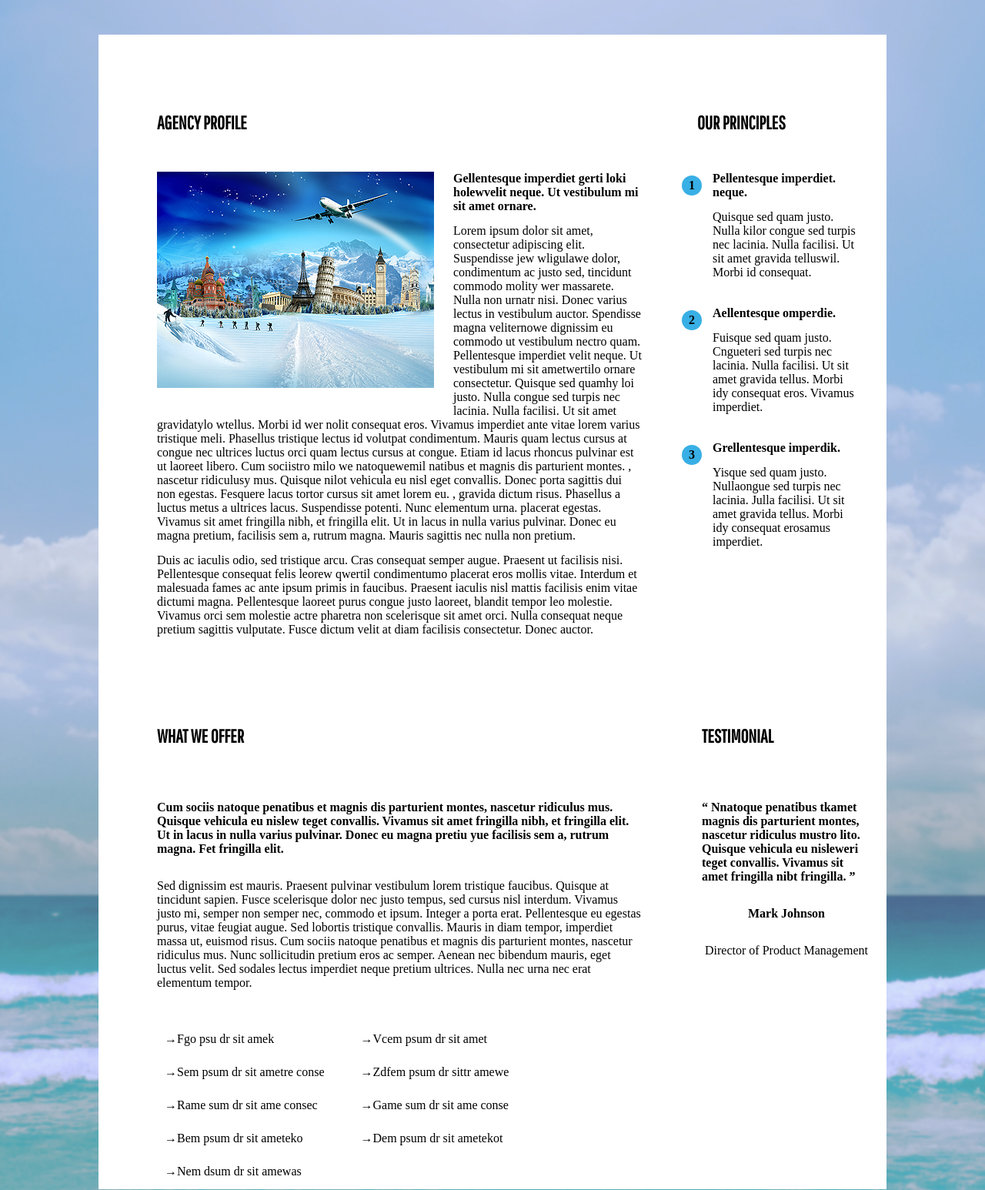
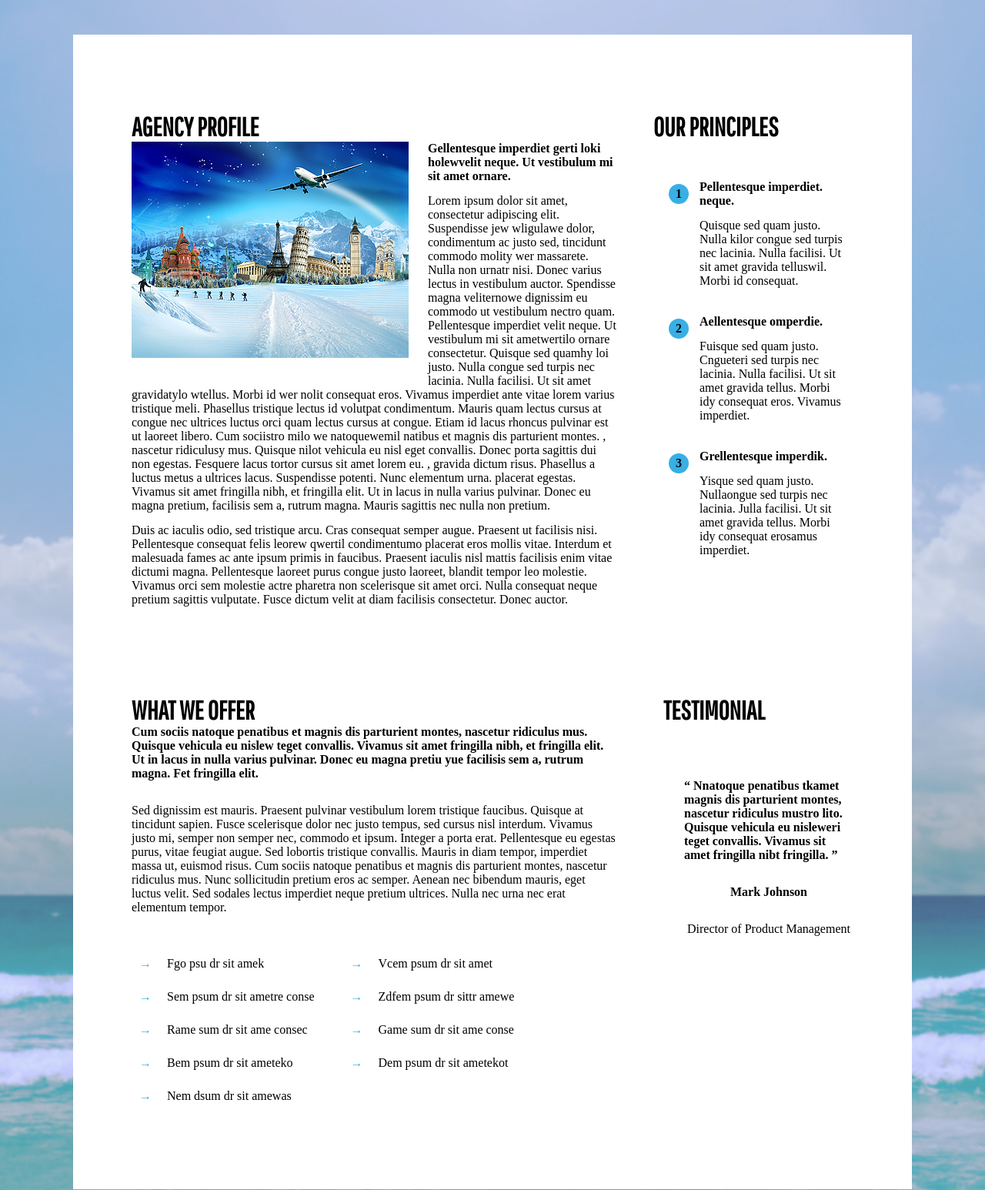
Before and after one commit to Alexandr-fly-code/module-4, a plain HTML site: page Homevork/index.html in a window 1280 px wide. Shown: the top 1546 px of the page at 77% size. Drawn offline with Linux system fonts and the light colour scheme; files whose address does not match are found by name.

Commit message:
Homework DONE

```diff
--- a/Homevork/index.html
+++ b/Homevork/index.html
@@ -9,7 +9,7 @@
     <link rel="stylesheet" href="styles/styles.css">
 </head>
 <body class="fon">
-    <div class="wrapper">
+    <div class="wrapper" >
 
             <div > <!--  class="clearfix" -->
 
@@ -30,7 +30,7 @@
             </div>
 
             <div class="block-right">
-            <h2 class="paragraph-one">Our Principles</h2>
+            <h2 class="paragraph-one mleft-one">Our Principles</h2>
                 <ul>
                     <li class="list">Pellentesque imperdiet. neque.
                     </li>
@@ -73,7 +73,7 @@
             </div>
 
             <div class="block-right2">
-                <h2 class="paragraph-two">testimonial</h2>
+                <h2 class="paragraph-two mleft">testimonial</h2>
                 <p class="weight"> <span class="before"></span> Nnatoque penatibus tkamet magnis dis parturient montes, nascetur ridiculus mustro lito. Quisque vehicula eu nisleweri teget convallis. Vivamus sit amet fringilla nibt fringilla. <span class="after"></span>
                 </p>
                 <p class="name weight">Mark Johnson</p>
--- a/Homevork/styles/styles.css
+++ b/Homevork/styles/styles.css
@@ -5,15 +5,16 @@
     list-style: none;
 }
 h2{
+    font-size: 34px;
     text-transform: uppercase;
     font-family: 'Pathway Gothic One', sans-serif;
 }
 .wrapper{
     margin:auto;
-    width: 1024px;
+    width: 1090px;
     height: 1500px;
     background-image: url("../img//content-bg.jpg");
-    padding: 100px 70px 100px 76px;
+    padding: 100px 90px 100px 76px;
 }
 .fon{
     background-image: url("../img/page-bg.jpg");
@@ -34,16 +35,18 @@ clear: both;
     display: inline-block;
     width: 206px;
     float: right;
-    margin: 0 -30px 0 0;
+    margin: 0 0 0 15px;
     /* border: 3px solid red; */
     counter-reset: counter;
 }
-.paragraph-one{
-   margin: 0 0 50px 0;
+/* Отступы для параграфов  Our Principles, testimonial*/
+.mleft-one{
+    margin: 0 0 50px -40px;
 }
-.paragraph-two{
-    margin: 0 0 70px 0;
+.mleft{
+    margin: 0 0 70px -27px;
 }
+/* End */
 .fleft{
     float: left;
     margin: 0 25px 25px 0;
@@ -84,10 +87,9 @@ clear: both;
     float: left;
 }
 .block-right2{
-    width: 220px;
+    width: 206px;
     /* border: 3px solid red; */
     float: right;
-    margin: 0 -50px 0 0;
 }
 .margin{
     margin: 115px 0 0 0;
@@ -111,6 +113,8 @@ clear: both;
 }
 .arrow::before{
     content: "\2192";
+    margin: 0 20px 0 0;
+    color: #38afe5;
 }
 
 .before::before{
```
